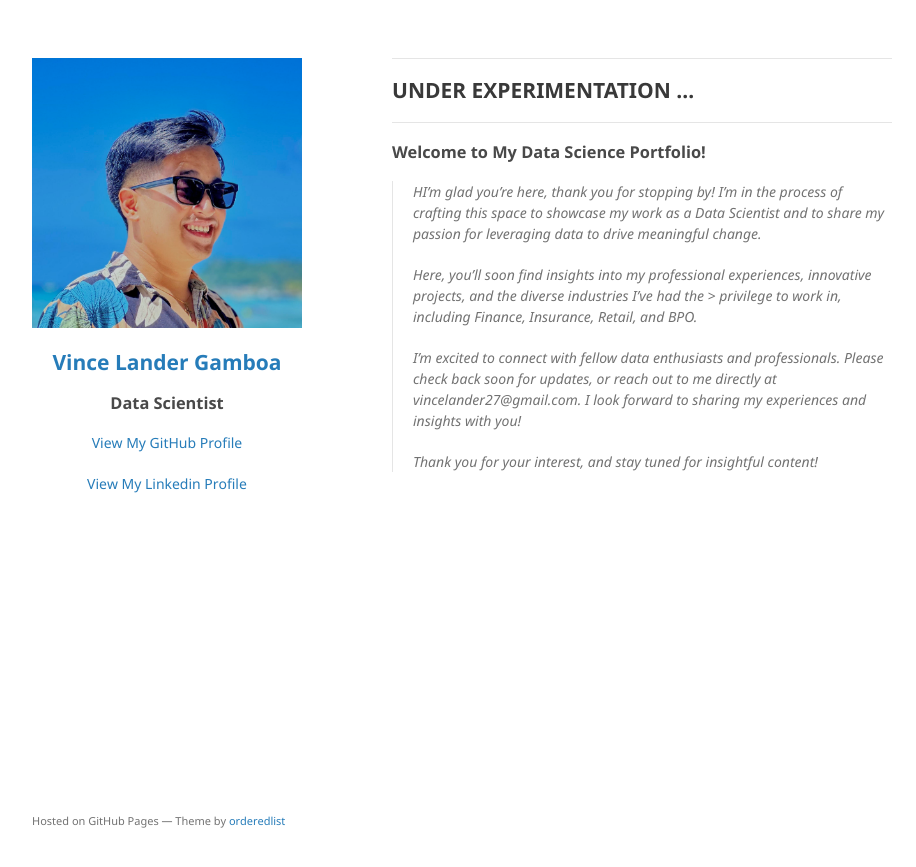
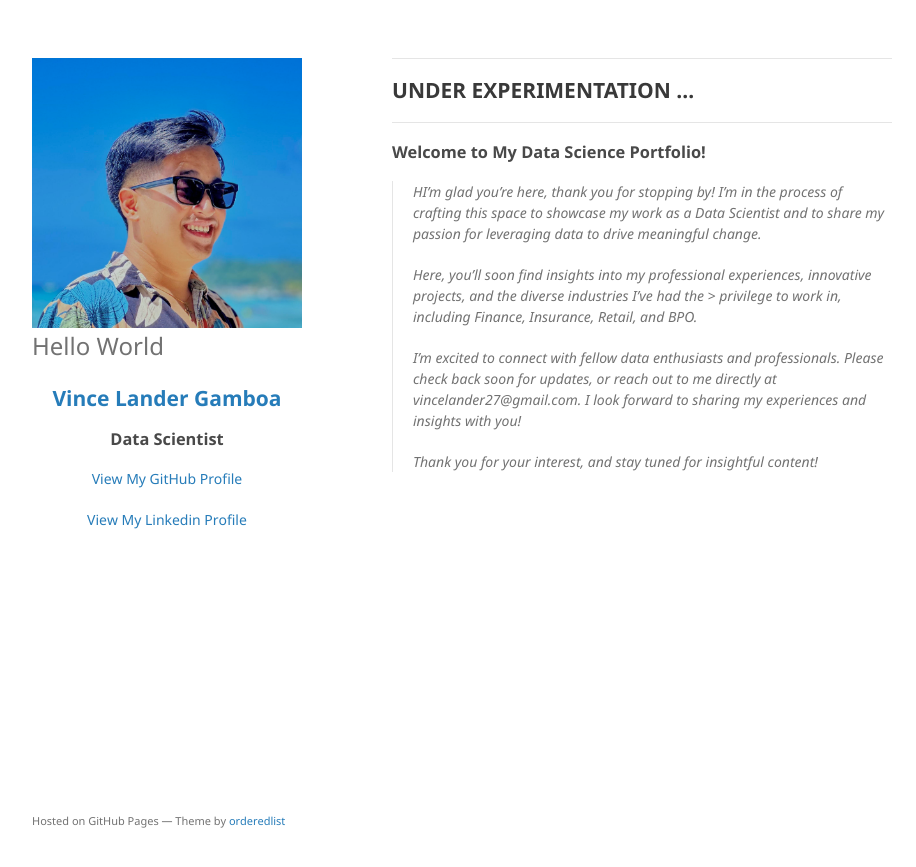
Before and after one commit to vincelander/vincelander.github.io, a Jekyll site: the page built from index.md, in a window 1280 px wide. Shown: the top 867 px of the page, without its empty margins (178-1094 px from the left). Built offline with Jekyll 4.4.1, drawn with Linux system fonts in a browser that asks for light colours.

Commit message:
update view and details

```diff
--- a/_layouts/default.html
+++ b/_layouts/default.html
@@ -18,8 +18,9 @@
         {% if site.logo %}
           <img src="{{site.logo | relative_url}}" alt="Logo" class="center" />
         {% endif %}
-
-
+        <font size="5">
+          Hello World
+        </font>
         <h2 style="text-align:center;" style="font-size:125%;"><br><a href="{{ "/" | absolute_url }}">{{ site.title | default: site.github.repository_name }}</a></h2>
         <h3 style="text-align:center;">{{ site.description | default: site.github.project_tagline }}</h3>
 
```
